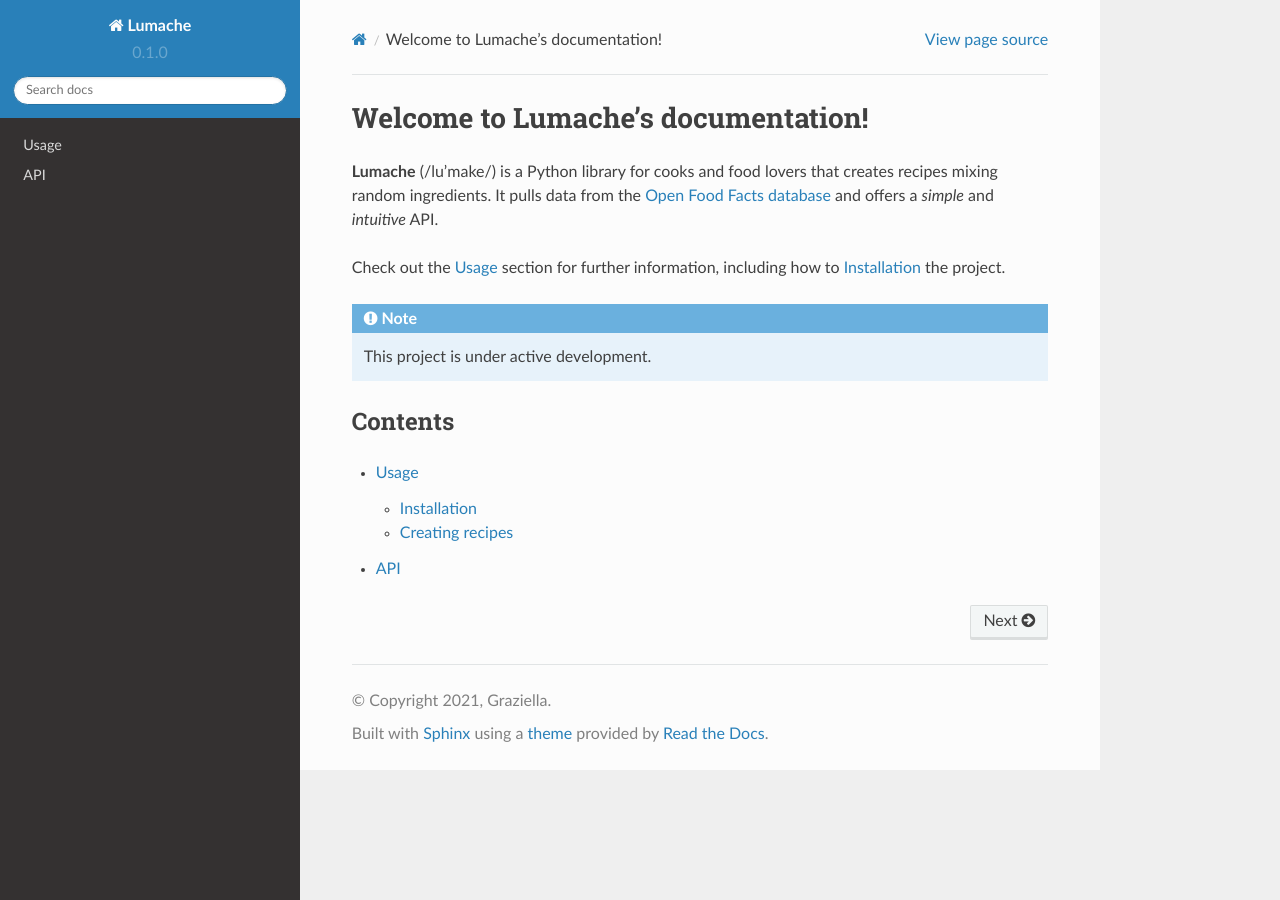
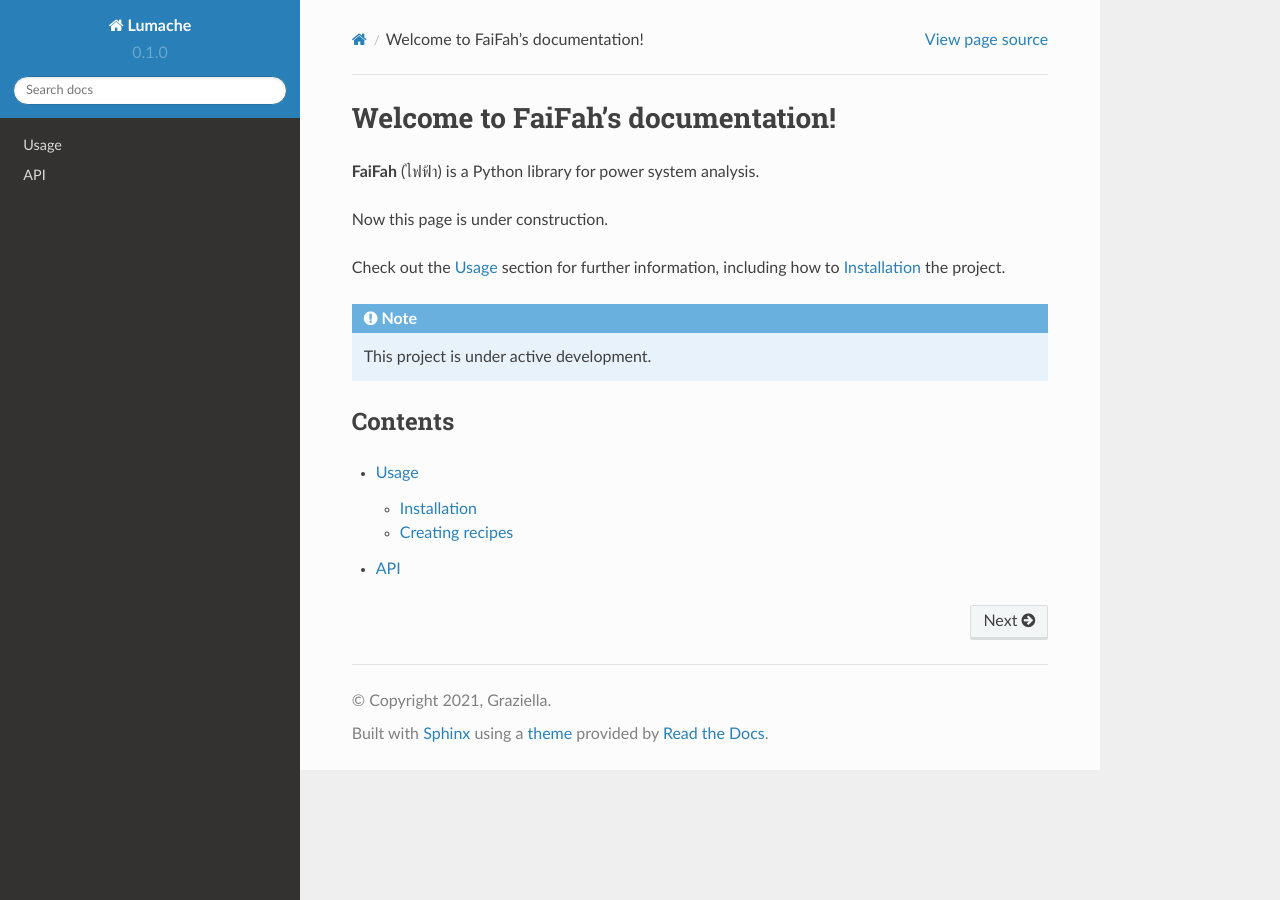
Before and after one commit to StevTobs/faifah, a Sphinx documentation site: the page built from docs/source/index.rst, in a window 1280 px wide. Built offline with Sphinx 7.4.7 and the Read the Docs theme 2.0.0, drawn with Linux system fonts in a browser that asks for light colours.

Commit message:
change the readthedocs

```diff
--- a/docs/source/index.rst
+++ b/docs/source/index.rst
@@ -1,10 +1,10 @@
-Welcome to Lumache's documentation!
+Welcome to FaiFah's documentation!
 ===================================
 
-**Lumache** (/lu'make/) is a Python library for cooks and food lovers
-that creates recipes mixing random ingredients.
-It pulls data from the `Open Food Facts database <https://world.openfoodfacts.org/>`_
-and offers a *simple* and *intuitive* API.
+**FaiFah** (ไฟฟ้า) is a Python library for power system analysis.
+
+
+Now this page is under construction.
 
 Check out the :doc:`usage` section for further information, including
 how to :ref:`installation` the project.
```
